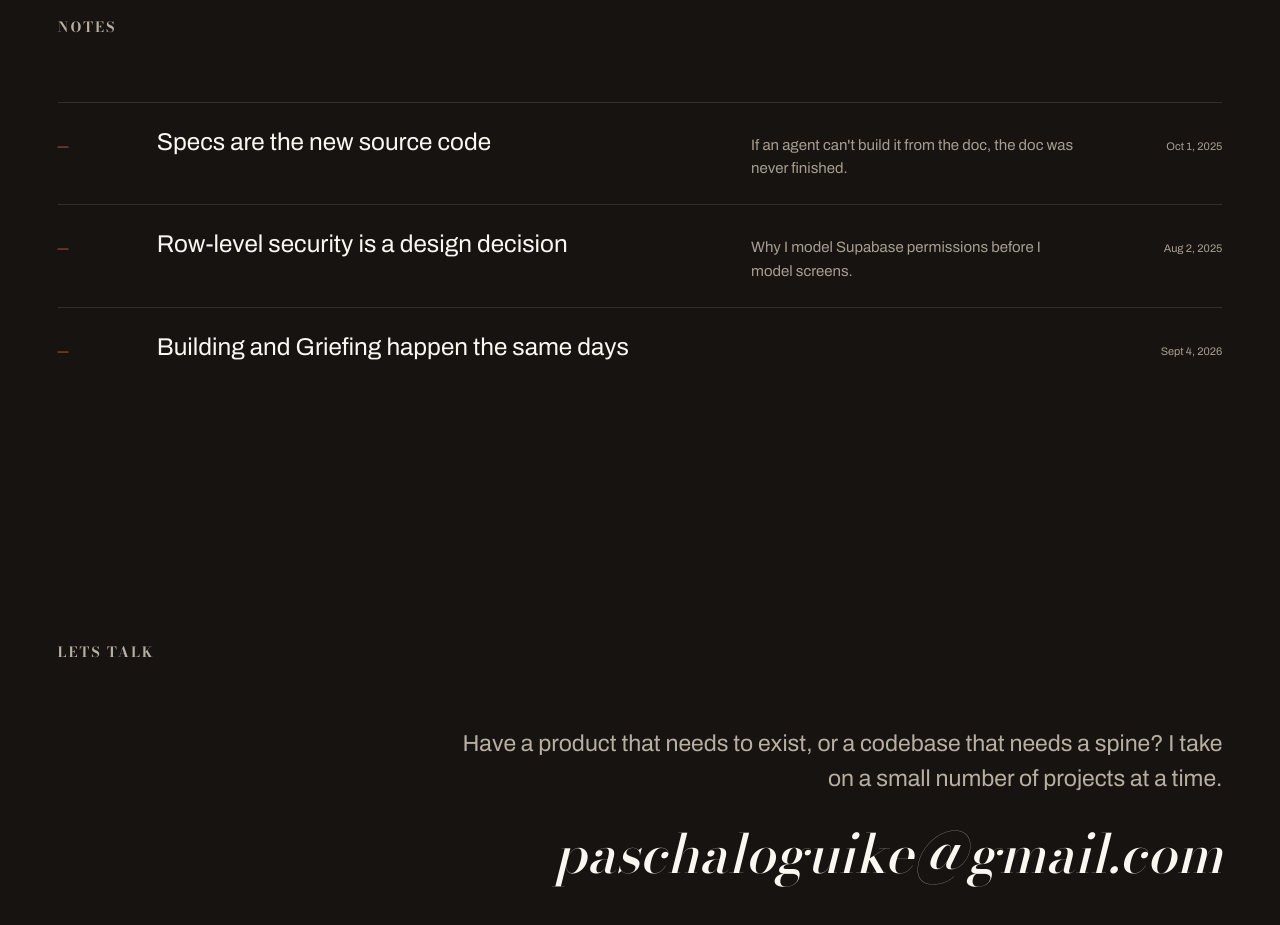
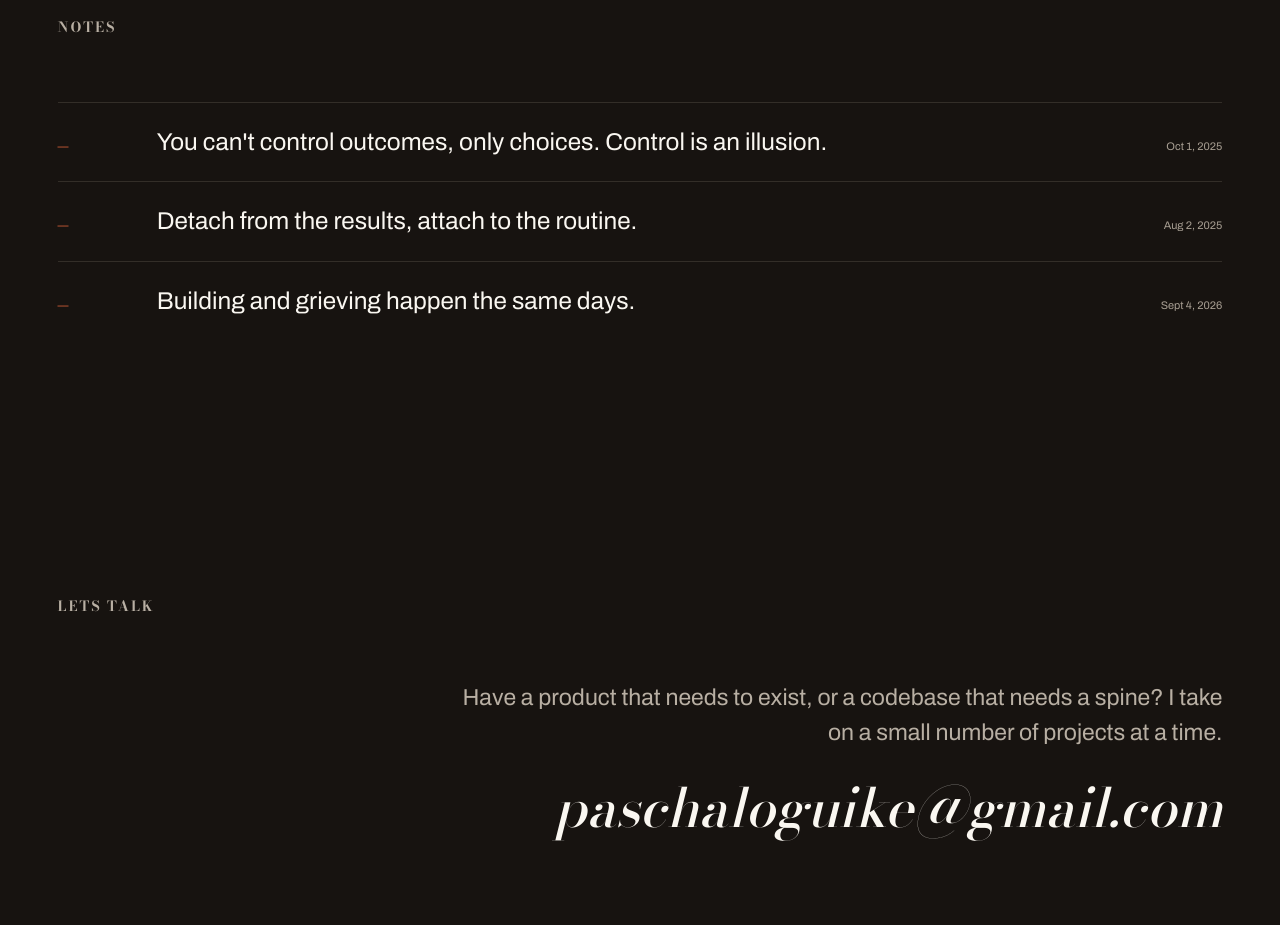
Before and after one commit to jelba7880-prog/paschal-oguike-portfolio, a Next.js app: page / in a window 1280 px wide. Shown: the part 3640-4565 px from the top of the page. Built offline with nearby package versions, Linux system fonts and the light colour scheme.

Commit message:
Rework Notes entries: drop description/meta, add dateWritten

```diff
--- a/components/Notes.tsx
+++ b/components/Notes.tsx
@@ -2,25 +2,21 @@ import { SectionLabel } from "@/components/ui/SectionLabel";
 
 interface Note {
   title: string;
-  description: string;
-  date: string;
+  dateWritten: string;
 }
 
 const NOTES: Note[] = [
   {
-    title: "Specs are the new source code",
-    description: "If an agent can't build it from the doc, the doc was never finished.",
-    date: "Oct 1, 2025",
+    title: "You can't control outcomes, only choices. Control is an illusion.",
+    dateWritten: "Oct 1, 2025",
   },
   {
-    title: "Row-level security is a design decision",
-    description: "Why I model Supabase permissions before I model screens.",
-    date: "Aug 2, 2025",
+    title: "Detach from the results, attach to the routine.",
+    dateWritten: "Aug 2, 2025",
   },
   {
-    title: "Building and Griefing happen the same days",
-    description: "",
-    date: "Sept 4, 2026",
+    title: "Building and grieving happen the same days.",
+    dateWritten: "Sept 4, 2026",
   },
 ];
 
@@ -49,17 +45,11 @@ export function Notes() {
             <span className="text-[11px] lg:col-start-1 lg:col-span-1" style={{ color: "var(--accent)" }}>
               —
             </span>
-            <span className="text-[clamp(20px,1.9vw,26px)] leading-[1.25] font-normal lg:col-start-2 lg:col-span-6">
+            <span className="text-[clamp(20px,1.9vw,26px)] leading-[1.25] font-normal lg:col-start-2 lg:col-span-9">
               {note.title}
             </span>
-            <span
-              className="text-[15px] leading-[1.55] text-pretty lg:col-start-8 lg:col-span-4"
-              style={{ color: "var(--muted)" }}
-            >
-              {note.description}
-            </span>
             <span className="text-[11px] lg:col-start-12 lg:col-span-1 lg:text-right" style={{ color: "var(--faint)" }}>
-              {note.date}
+              {note.dateWritten}
             </span>
           </a>
         ))}
```
